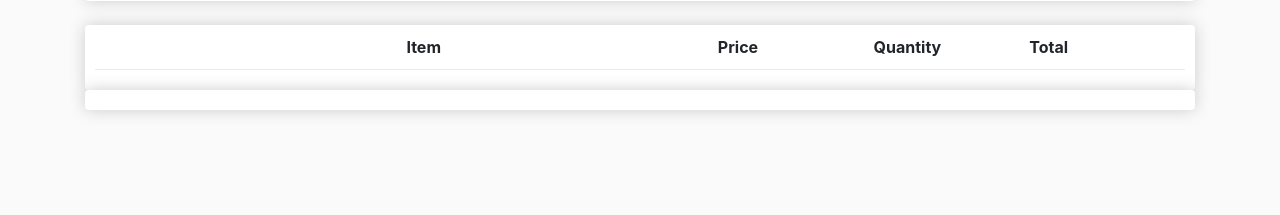
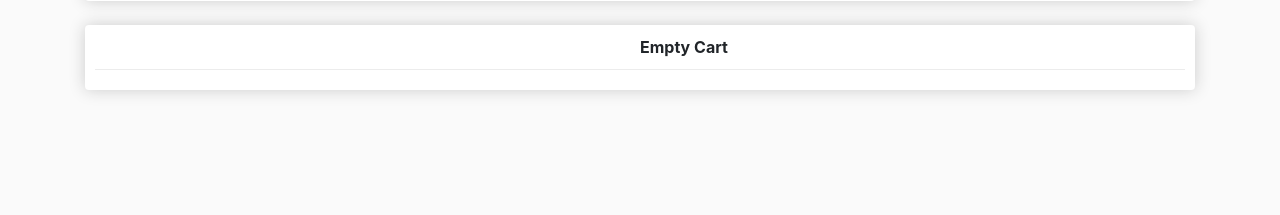
Before and after one commit to divyansh-tamrakar/dummy, a Django app: page /cart in a window 1280 px wide. Shown: the part 237-452 px from the top of the page. Run offline with Django 3.2, Linux system fonts and the light colour scheme; some libraries are stand-ins or nearby versions.

Commit message:
cart backennd updated

```diff
--- a/ecommerce_website/store/models.py
+++ b/ecommerce_website/store/models.py
@@ -16,7 +16,7 @@ class Customer(models.Model):
 
 class Product(models.Model):
     name = models.CharField(max_length=100)
-    price = models.FloatField()
+    price = models.DecimalField(max_digits=9, decimal_places=2)
     digital = models.BooleanField(default=False, null=True, blank=True)
     image = models.ImageField(null=True, blank=True)
 
--- a/ecommerce_website/store/templates/store/cart.html
+++ b/ecommerce_website/store/templates/store/cart.html
@@ -22,6 +22,15 @@
 
         <br>
 
+        {% if number == 0 %}
+        <div class="box-element">
+            <div class="cart-row">
+                <div style="flex: 2"></div>
+                <div style="flex: 2"><strong>Empty Cart</strong></div>
+            </div>
+        </div>
+
+        {% else %}
         <div class="box-element">
             <div class="cart-row">
                 <div style="flex: 2"></div>
@@ -50,6 +59,7 @@
             </div>
             {% endfor %}
         </div>
+        {% endif %}
     </div>
 </div>
 
--- a/ecommerce_website/store/templates/store/checkout.html
+++ b/ecommerce_website/store/templates/store/checkout.html
@@ -142,6 +142,7 @@
 			.then((response)=> response.json())
 			.then((data) => {
 				console.log("success:", data);
+				console.log("CSRFToken:", csrfToken);
 				alert("Transaction Completed!");
 				window.location.href = "{% url 'home' %}"
 			})
--- a/ecommerce_website/store/templates/store/main.html
+++ b/ecommerce_website/store/templates/store/main.html
@@ -28,6 +28,28 @@
         return cookieValue;
         }
     const csrfToken = getToken('csrftoken');
+
+      function getCookie(name){
+        var cookieArr = document.cookie.split(";");
+
+        for(var i=0; i<cookieArr.length; i++)
+        {
+          var cookiePair = cookieArr[i].split("=");
+
+          if(name == cookiePair[0].trim()){
+            return decodeURIComponent(cookiePair[1]);
+          }
+        }
+        return null;
+      }
+      var cart = JSON.parse(getCookie('cart'));
+
+      if(cart == undefined || cart == null){
+        cart = {}
+        console.log("cart was created.");
+        document.cookie = "cart=" + JSON.stringify(cart) + ";domain=;path=/";
+      }
+      console.log("cart:", cart);
     </script>
 </head>
 <body>
```
Also changed, not shown: ecommerce_website/db.sqlite3, ecommerce_website/store/migrations/0003_auto_20220115_1315.py (added).
